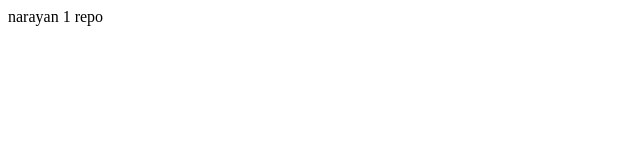
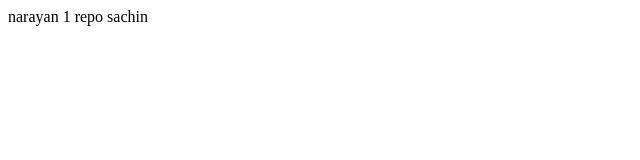
Before and after one commit to IMPERIAL-xY/gitdemo, a plain HTML site: page narayan/index.html in a window 1280 px wide. Shown: the full height of the page, 0-640 px from the left. Drawn offline with Linux system fonts and the light colour scheme.

Commit message:
sachin change the narayan index .html file

```diff
--- a/narayan/index.html
+++ b/narayan/index.html
@@ -1,3 +1,4 @@
 <p> narayan 1 repo
+    sachin
 
 </p>
```
